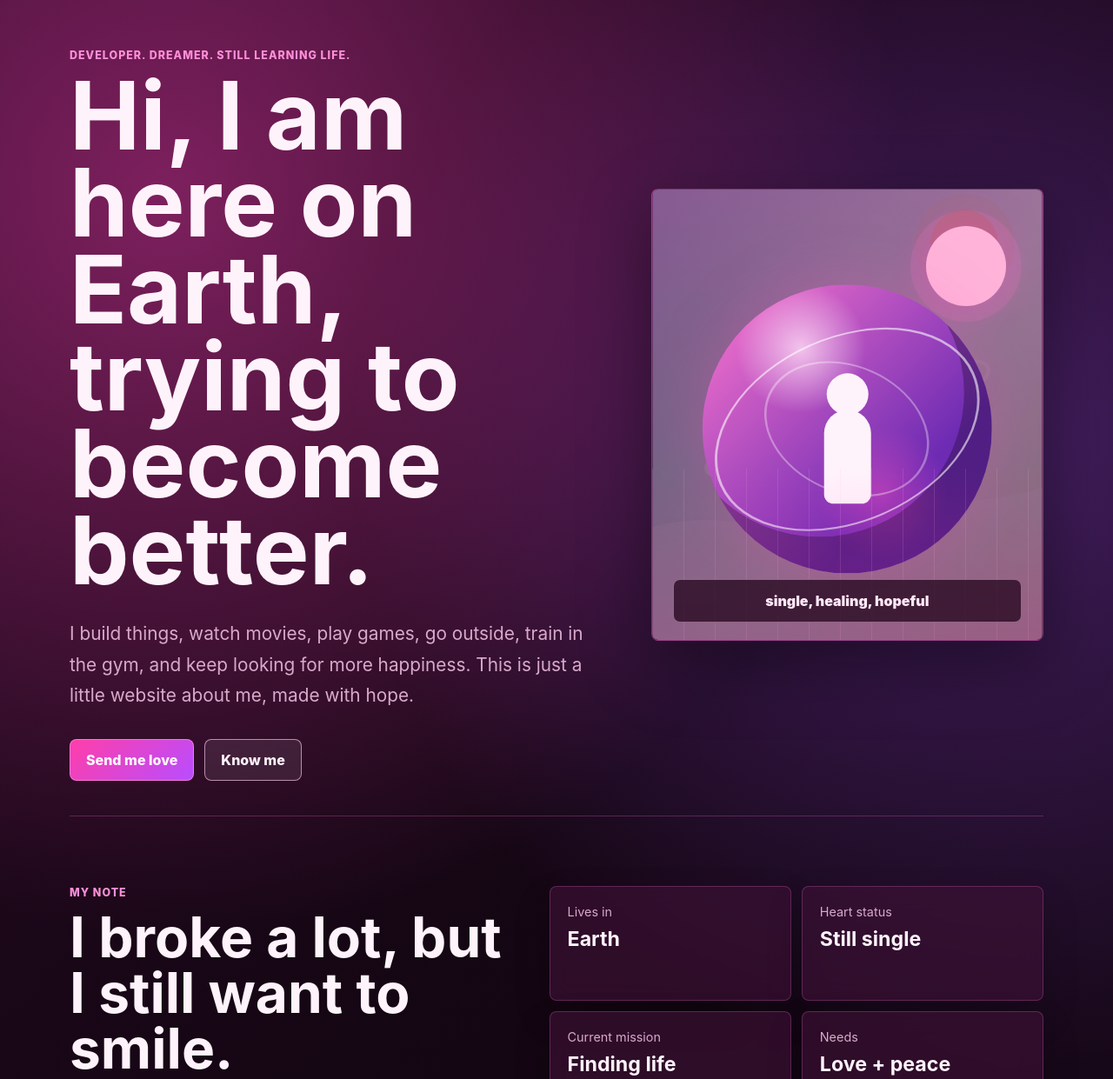
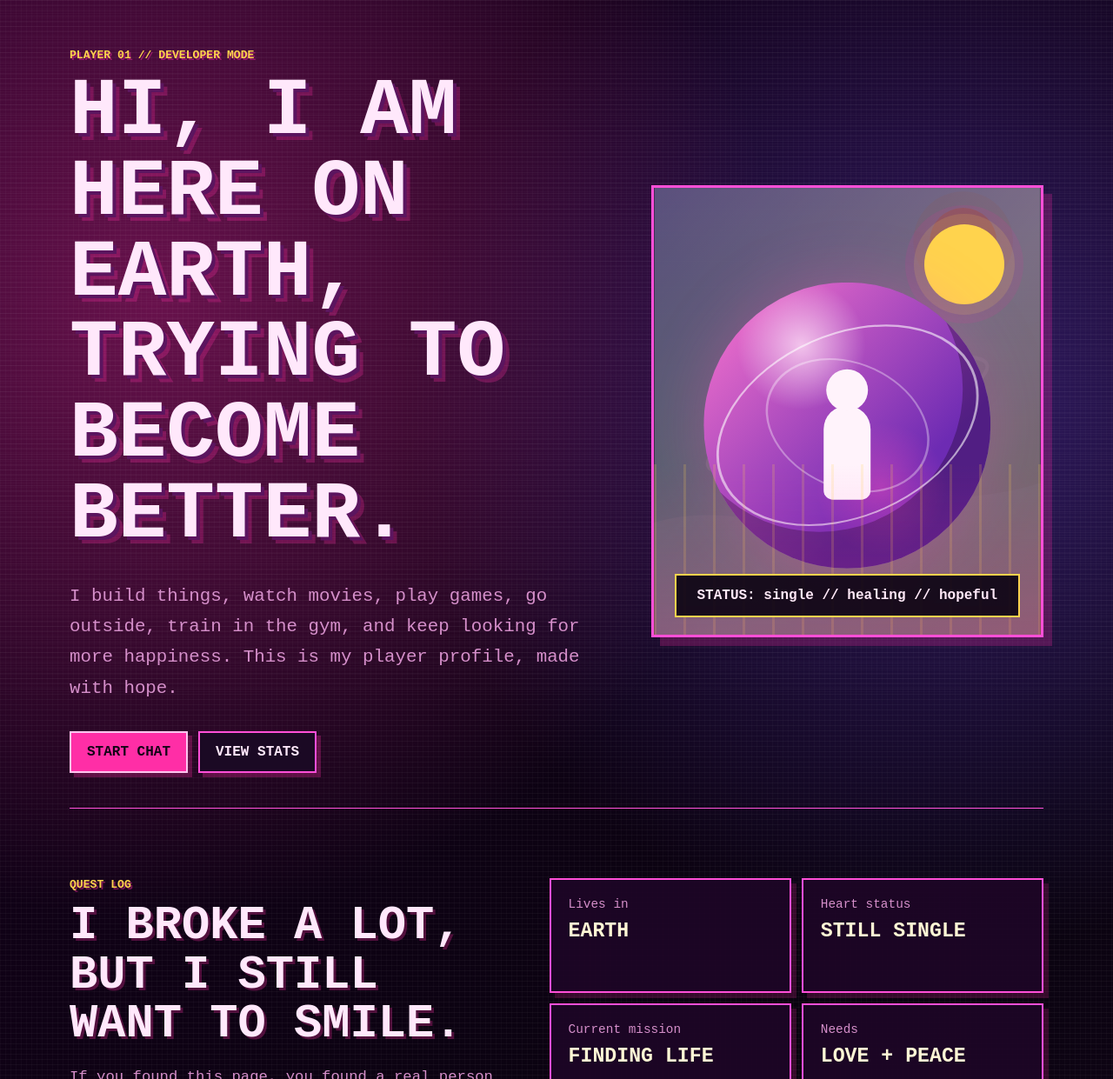
Before and after one commit to AlfaFza/personal-bio, a website: page index.html in a window 1280 px wide. Shown: the top 1241 px of the page at 87% size. Drawn offline with Linux system fonts and the light colour scheme.

Commit message:
Restyle site with retro gaming theme

```diff
--- a/index.html
+++ b/index.html
@@ -14,16 +14,16 @@
     <main class="page-shell">
       <section class="hero" aria-labelledby="page-title">
         <div class="hero-copy">
-          <p class="eyebrow">Developer. Dreamer. Still learning life.</p>
+          <p class="eyebrow">Player 01 // Developer mode</p>
           <h1 id="page-title">Hi, I am here on Earth, trying to become better.</h1>
           <p class="intro">
             I build things, watch movies, play games, go outside, train in the gym,
-            and keep looking for more happiness. This is just a little website about
-            me, made with hope.
+            and keep looking for more happiness. This is my player profile, made
+            with hope.
           </p>
           <div class="hero-actions">
-            <a class="button primary" href="#feedback">Send me love</a>
-            <a class="button quiet" href="#about">Know me</a>
+            <a class="button primary" href="#feedback">Start Chat</a>
+            <a class="button quiet" href="#about">View Stats</a>
           </div>
         </div>
 
@@ -39,13 +39,13 @@
             <span class="orbit two"></span>
             <span class="person"></span>
           </div>
-          <p>single, healing, hopeful</p>
+          <p>STATUS: single // healing // hopeful</p>
         </div>
       </section>
 
       <section id="about" class="section-grid">
         <article class="story">
-          <p class="section-kicker">My note</p>
+          <p class="section-kicker">Quest log</p>
           <h2>I broke a lot, but I still want to smile.</h2>
           <p>
             If you found this page, you found a real person behind the screen. I
@@ -77,27 +77,27 @@
 
       <section class="favorites" aria-labelledby="favorites-title">
         <div class="section-heading">
-          <p class="section-kicker">Favorite things</p>
-          <h2 id="favorites-title">Small things that make me feel alive</h2>
+          <p class="section-kicker">Loadout</p>
+          <h2 id="favorites-title">Small things that keep my XP alive</h2>
         </div>
         <div class="favorite-list">
           <article>
-            <span class="icon">Movie</span>
+            <span class="icon">MOV</span>
             <h3>Movies</h3>
             <p>I love watching stories, emotions, action, comedy, and anything that stays in the heart.</p>
           </article>
           <article>
-            <span class="icon">Game</span>
+            <span class="icon">PAD</span>
             <h3>Gaming</h3>
             <p>Games help me relax, compete, learn focus, and enjoy time with people.</p>
           </article>
           <article>
-            <span class="icon">Field</span>
+            <span class="icon">OUT</span>
             <h3>Outdoor games</h3>
             <p>I like fresh air, movement, and the feeling of being outside instead of only online.</p>
           </article>
           <article>
-            <span class="icon">Gym</span>
+            <span class="icon">STR</span>
             <h3>Gym</h3>
             <p>Training helps me build strength, discipline, confidence, and a better version of myself.</p>
           </article>
@@ -106,7 +106,7 @@
 
       <section id="feedback" class="feedback-panel" aria-labelledby="feedback-title">
         <div>
-          <p class="section-kicker">Talk to me</p>
+          <p class="section-kicker">Message terminal</p>
           <h2 id="feedback-title">What do you think about me?</h2>
           <p>
             Write something honest, kind, funny, or useful. When you hit the button,
--- a/styles.css
+++ b/styles.css
@@ -1,20 +1,19 @@
 :root {
   color-scheme: dark;
-  --ink: #fff3fb;
-  --muted: #d8a9cb;
-  --paper: #150713;
-  --line: rgba(255, 122, 218, 0.24);
-  --panel: rgba(62, 18, 54, 0.66);
-  --panel-strong: rgba(93, 20, 78, 0.78);
-  --mint: #ffcaee;
-  --coral: #ff5cab;
-  --gold: #ffb3d9;
-  --green: #ff4fc3;
-  --blue: #b65cff;
-  --shadow: 0 26px 80px rgba(0, 0, 0, 0.42);
+  --ink: #ffe8fb;
+  --muted: #d58fca;
+  --paper: #08030c;
+  --line: #ff4fd8;
+  --panel: rgba(30, 6, 38, 0.92);
+  --panel-strong: rgba(45, 8, 58, 0.96);
+  --mint: #ffccf1;
+  --coral: #ff2ea6;
+  --gold: #ffd34d;
+  --green: #ff4fd8;
+  --blue: #7b5cff;
+  --shadow: 10px 10px 0 rgba(255, 47, 166, 0.24);
   font-family:
-    Inter, ui-sans-serif, system-ui, -apple-system, BlinkMacSystemFont, "Segoe UI",
-    sans-serif;
+    "Courier New", "Lucida Console", ui-monospace, SFMono-Regular, Menlo, monospace;
 }
 
 * {
@@ -28,12 +27,37 @@ html {
 body {
   margin: 0;
   background:
-    radial-gradient(circle at 15% 8%, rgba(255, 66, 184, 0.42), transparent 30%),
-    radial-gradient(circle at 88% 18%, rgba(166, 78, 255, 0.34), transparent 28%),
-    radial-gradient(circle at 50% 95%, rgba(255, 120, 205, 0.22), transparent 36%),
-    linear-gradient(135deg, #240820 0%, #120611 48%, #250d2f 100%),
+    linear-gradient(rgba(255, 255, 255, 0.035) 1px, transparent 1px),
+    linear-gradient(90deg, rgba(255, 255, 255, 0.025) 1px, transparent 1px),
+    radial-gradient(circle at 14% 12%, rgba(255, 47, 166, 0.36), transparent 26%),
+    radial-gradient(circle at 86% 16%, rgba(120, 74, 255, 0.34), transparent 24%),
+    linear-gradient(135deg, #17001d 0%, #09030f 52%, #210727 100%),
     var(--paper);
+  background-size:
+    100% 6px,
+    6px 100%,
+    auto,
+    auto,
+    auto,
+    auto;
   color: var(--ink);
+}
+
+body::before {
+  content: "";
+  position: fixed;
+  inset: 0;
+  z-index: -1;
+  pointer-events: none;
+  background:
+    repeating-linear-gradient(
+      180deg,
+      rgba(255, 255, 255, 0.03) 0,
+      rgba(255, 255, 255, 0.03) 1px,
+      transparent 1px,
+      transparent 5px
+    );
+  opacity: 0.72;
 }
 
 .page-shell {
@@ -53,11 +77,12 @@ body {
 .eyebrow,
 .section-kicker {
   margin: 0 0 12px;
-  color: #ff8fd8;
-  font-size: 0.78rem;
-  font-weight: 800;
-  letter-spacing: 0.08em;
+  color: var(--gold);
+  font-size: 0.82rem;
+  font-weight: 900;
+  letter-spacing: 0;
   text-transform: uppercase;
+  text-shadow: 2px 2px 0 rgba(255, 46, 166, 0.42);
 }
 
 h1,
@@ -70,16 +95,22 @@ p {
 h1 {
   max-width: 780px;
   margin: 0;
-  font-size: clamp(3rem, 9vw, 6.8rem);
-  line-height: 0.92;
+  font-size: clamp(2.65rem, 8vw, 5.8rem);
+  line-height: 1;
   letter-spacing: 0;
+  text-transform: uppercase;
+  text-shadow:
+    4px 4px 0 #5b155f,
+    8px 8px 0 rgba(255, 46, 166, 0.26);
 }
 
 h2 {
   margin: 0;
-  font-size: clamp(2rem, 5vw, 4.25rem);
-  line-height: 1;
+  font-size: clamp(1.8rem, 4.2vw, 3.5rem);
+  line-height: 1.05;
   letter-spacing: 0;
+  text-transform: uppercase;
+  text-shadow: 3px 3px 0 rgba(255, 46, 166, 0.28);
 }
 
 h3 {
@@ -107,44 +138,42 @@ h3 {
   display: inline-flex;
   align-items: center;
   justify-content: center;
-  border: 1px solid rgba(255, 205, 239, 0.64);
-  border-radius: 8px;
+  border: 2px solid var(--line);
+  border-radius: 0;
   padding: 0 18px;
   color: var(--ink);
   font-weight: 800;
   text-decoration: none;
   cursor: pointer;
-  transition:
-    transform 180ms ease,
-    box-shadow 180ms ease,
-    background 180ms ease;
+  text-transform: uppercase;
+  box-shadow: 5px 5px 0 rgba(255, 47, 166, 0.28);
+  transition: transform 120ms ease, box-shadow 120ms ease, background 120ms ease;
 }
 
 .button:hover {
-  transform: translateY(-2px);
-  box-shadow: 0 14px 32px rgba(255, 79, 195, 0.2);
+  transform: translate(3px, 3px);
+  box-shadow: 2px 2px 0 rgba(255, 47, 166, 0.45);
 }
 
 .button.primary {
-  border-color: rgba(255, 137, 218, 0.75);
-  background: linear-gradient(135deg, #ff3ea9, #b84dff);
-  color: #fff7fc;
+  border-color: #ffc5ef;
+  background: #ff2ea6;
+  color: #140516;
 }
 
 .button.quiet {
-  background: rgba(255, 232, 247, 0.09);
-  backdrop-filter: blur(12px);
+  background: #1b0924;
 }
 
 .portrait-card {
   position: relative;
   min-height: 520px;
-  border: 1px solid rgba(255, 159, 226, 0.34);
-  border-radius: 8px;
+  border: 3px solid var(--line);
+  border-radius: 0;
   overflow: hidden;
   background:
-    linear-gradient(180deg, rgba(106, 20, 91, 0.9), rgba(33, 7, 42, 0.98)),
-    radial-gradient(circle at 50% 30%, rgba(255, 122, 218, 0.42), transparent 35%);
+    linear-gradient(180deg, rgba(47, 6, 56, 0.96), rgba(7, 2, 13, 0.98)),
+    radial-gradient(circle at 50% 30%, rgba(255, 46, 166, 0.42), transparent 35%);
   box-shadow: var(--shadow);
 }
 
@@ -164,8 +193,8 @@ h3 {
   inset: auto 0 0;
   height: 38%;
   background:
-    linear-gradient(180deg, transparent, rgba(255, 48, 171, 0.2)),
-    repeating-linear-gradient(90deg, rgba(255, 182, 232, 0.14) 0 1px, transparent 1px 36px);
+    linear-gradient(180deg, transparent, rgba(255, 48, 171, 0.22)),
+    repeating-linear-gradient(90deg, rgba(255, 211, 77, 0.18) 0 3px, transparent 3px 34px);
 }
 
 .portrait-card p {
@@ -176,9 +205,9 @@ h3 {
   z-index: 2;
   margin: 0;
   padding: 14px 16px;
-  border: 1px solid rgba(255, 192, 235, 0.45);
-  border-radius: 8px;
-  background: rgba(39, 8, 33, 0.78);
+  border: 2px solid var(--gold);
+  border-radius: 0;
+  background: rgba(12, 3, 18, 0.9);
   color: #ffe9f8;
   font-weight: 900;
   text-align: center;
@@ -193,8 +222,8 @@ h3 {
   border-radius: 50%;
   background: var(--gold);
   box-shadow:
-    0 0 0 18px rgba(255, 111, 201, 0.16),
-    0 0 48px rgba(255, 79, 195, 0.45);
+    0 0 0 12px rgba(255, 211, 77, 0.14),
+    0 0 0 22px rgba(255, 47, 166, 0.1);
 }
 
 .planet {
@@ -277,12 +306,11 @@ h3 {
 .quick-facts div,
 .favorite-list article {
   min-height: 132px;
-  border: 1px solid var(--line);
-  border-radius: 8px;
+  border: 2px solid var(--line);
+  border-radius: 0;
   padding: 20px;
   background: var(--panel);
-  box-shadow: 0 18px 42px rgba(0, 0, 0, 0.18);
-  backdrop-filter: blur(14px);
+  box-shadow: 6px 6px 0 rgba(255, 47, 166, 0.18);
 }
 
 .quick-facts span {
@@ -296,6 +324,8 @@ h3 {
   display: block;
   font-size: 1.45rem;
   line-height: 1.15;
+  color: #fff8d5;
+  text-transform: uppercase;
 }
 
 .favorites {
@@ -324,10 +354,11 @@ h3 {
   display: inline-flex;
   min-height: 34px;
   align-items: center;
-  border-radius: 999px;
+  border: 1px solid var(--gold);
+  border-radius: 0;
   padding: 0 12px;
-  background: rgba(255, 119, 206, 0.16);
-  color: #ffb9ea;
+  background: #2c0738;
+  color: var(--gold);
   font-size: 0.78rem;
   font-weight: 900;
 }
@@ -335,12 +366,11 @@ h3 {
 .feedback-form {
   display: grid;
   gap: 18px;
-  border: 1px solid var(--line);
-  border-radius: 8px;
+  border: 2px solid var(--line);
+  border-radius: 0;
   padding: 22px;
   background: var(--panel-strong);
-  box-shadow: 0 22px 54px rgba(0, 0, 0, 0.28);
-  backdrop-filter: blur(18px);
+  box-shadow: 8px 8px 0 rgba(255, 47, 166, 0.18);
 }
 
 label,
@@ -353,12 +383,12 @@ input,
 textarea {
   width: 100%;
   margin-top: 8px;
-  border: 1px solid rgba(255, 166, 226, 0.32);
-  border-radius: 8px;
+  border: 2px solid rgba(255, 79, 216, 0.62);
+  border-radius: 0;
   padding: 14px;
   color: var(--ink);
   font: inherit;
-  background: rgba(21, 7, 19, 0.72);
+  background: #09030f;
 }
 
 textarea {
@@ -367,8 +397,8 @@ textarea {
 
 input:focus,
 textarea:focus {
-  outline: 3px solid rgba(255, 79, 195, 0.22);
-  border-color: var(--green);
+  outline: 2px solid var(--gold);
+  border-color: var(--gold);
 }
 
 fieldset {
@@ -389,8 +419,8 @@ fieldset {
   display: flex;
   align-items: center;
   gap: 8px;
-  border: 1px solid var(--line);
-  border-radius: 8px;
+  border: 2px solid rgba(255, 79, 216, 0.48);
+  border-radius: 0;
   padding: 0 12px;
   background: rgba(21, 7, 19, 0.48);
   font-size: 0.95rem;
```
